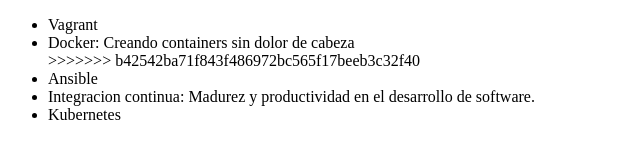
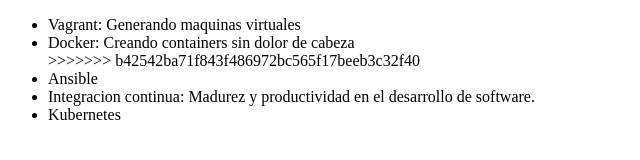
Before and after one commit to nicomozzoni/nico-git, a plain HTML site: page index.html in a window 1280 px wide. Shown: the whole page, without its empty margins (0-640 px from the left). Drawn offline with Linux system fonts and the light colour scheme.

Commit message:
Corrigiendo curso de vagrant

```diff
--- a/index.html
+++ b/index.html
@@ -6,7 +6,7 @@
 </head>
 <body>
      <ul>
-         <li> Vagrant </li>
+         <li> Vagrant: Generando maquinas virtuales</li>
          <li> Docker: Creando containers sin dolor de cabeza</li>
 >>>>>>> b42542ba71f843f486972bc565f17beeb3c32f40
          <li> Ansible </li>
```
